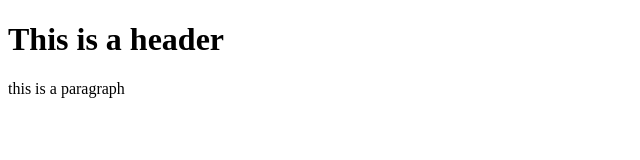
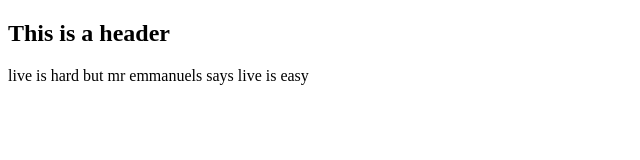
Before and after one commit to jacobjimmy77/new_projects, a plain HTML site: page index.html in a window 1280 px wide. Shown: the whole page, without its empty margins (0-640 px from the left). Drawn offline with Linux system fonts and the light colour scheme.

Commit message:
added an edit to paragraph and heading to remote repository

```diff
--- a/index.html
+++ b/index.html
@@ -6,7 +6,7 @@
     <title>Document</title>
 </head>
 <body>
-    <h1> This is a header</h1>
-    <p> this is a paragraph</p>
+    <h2> This is a header</h2>
+    <p> live is hard but mr emmanuels says live is easy</p>
 </body>
 </html>
```
